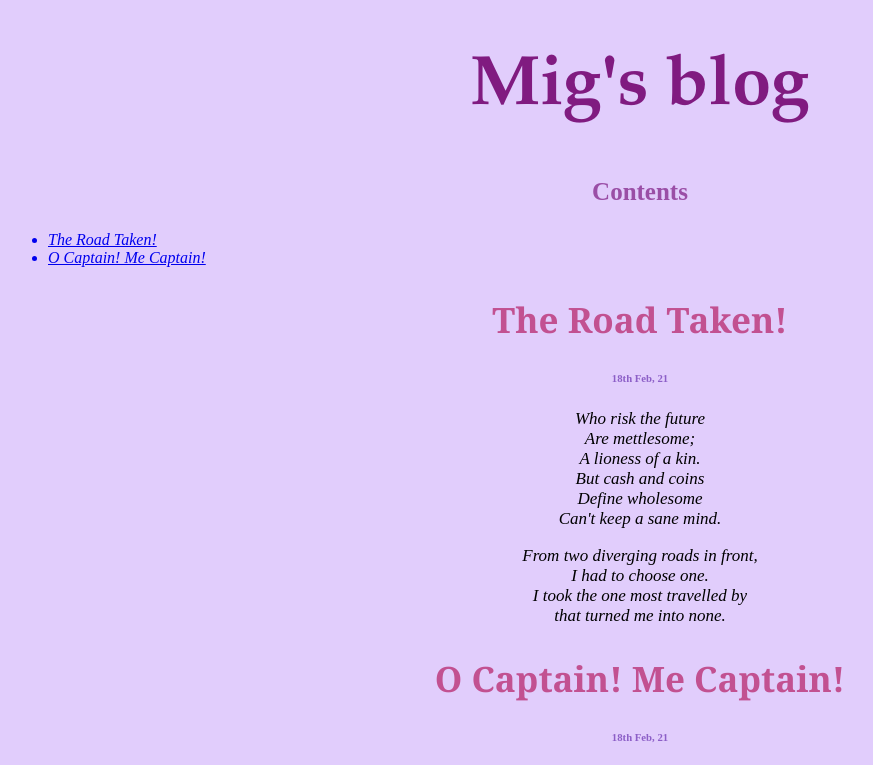
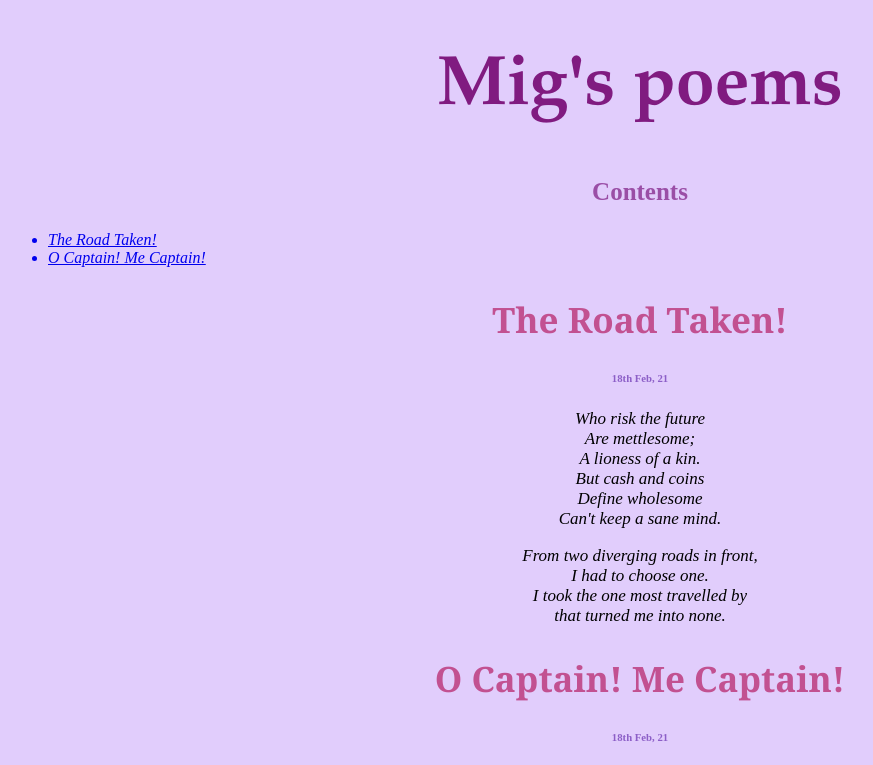
Before and after one commit to aditiagarwalmz/aditiagarwalmz.github.io, a plain HTML site: page index.html in a window 1280 px wide. Shown: the top 765 px of the page, without its empty margins (0-873 px from the left). Drawn offline with Linux system fonts and the light colour scheme.

Commit message:
Update index.html

```diff
--- a/index.html
+++ b/index.html
@@ -2,7 +2,7 @@
 <html>
     <head>
         <meta charset="utf-8">
-        <title>Project: Blog</title>
+        <title>Mig's poems</title>
         <style>
             body
             {
@@ -52,7 +52,7 @@
     </head>
     <body>
 
-        <h1>Mig's blog</h1>
+        <h1>Mig's poems</h1>
 
         <h3>Contents</h3>
         <ul>
```
